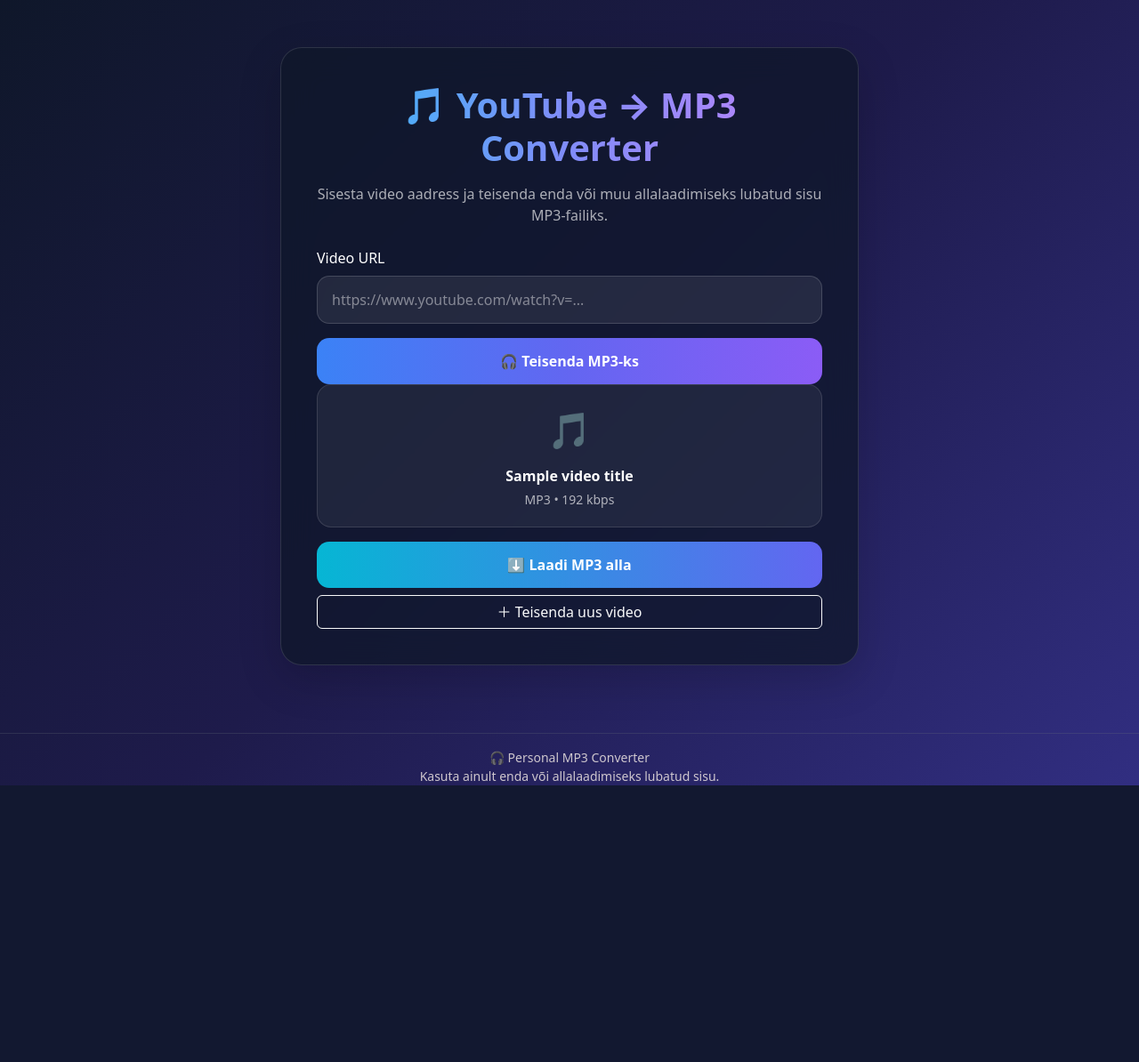
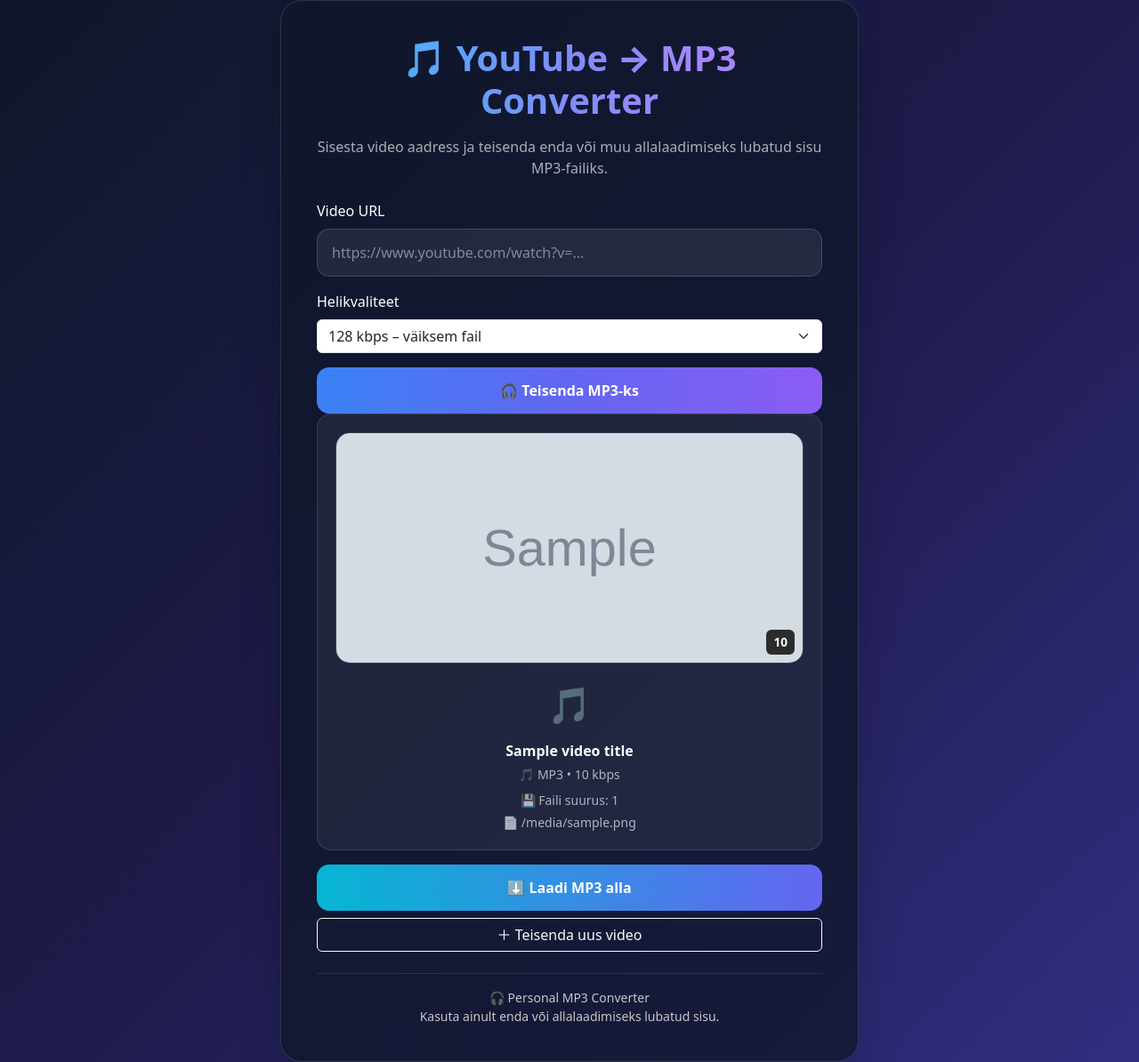
Before and after one commit to ojarve-lang/youtube-mp3-converter, a Flask app: template templates/index.html in a window 1280 px wide. Shown: the whole page at 89% size. Before the commit the page ends 883 px from the top, so only its background shows below. Run offline with Flask 3, Linux system fonts and the light colour scheme; the template is opened without the code that fills it: most values are stand-ins (such as "Sample title", 1, 10 or a date in 2020); grey boxes marked "Sample" are stand-in pictures.

Commit message:
Add audio quality selection and video details

```diff
--- a/app.py
+++ b/app.py
@@ -10,10 +10,16 @@ def index():
     message = None
     error_message = None
     video_title = None
+    video_thumbnail = None
+    video_duration = None
+    file_size = None
     filename = None
+    audio_quality = "192"  # Default audio quality
 
     if request.method == "POST":
         url = request.form.get("url")
+        audio_quality = request.form.get("quality", "192")
+          # Get selected audio quality
         print("Sisestatud URL:", url)
 
         ydl_opts = {
@@ -25,20 +31,31 @@ def index():
                 {
                     "key": "FFmpegExtractAudio",
                     "preferredcodec": "mp3",
-                    "preferredquality": "192",
+                    "preferredquality":audio_quality
                 }
             ],
         }
 
         try:
+
             with yt_dlp.YoutubeDL(ydl_opts) as ydl:
                 info = ydl.extract_info(url, download=True)
                 video_title = info.get("title", "Tundmatu pealkiri")
+                video_thumbnail = info.get("thumbnail", None)
+                duration_seconds = info.get("duration")
+                if duration_seconds is not None:
+                    minutes = duration_seconds // 60
+                    seconds = duration_seconds % 60
+                    video_duration = f"{minutes}:{seconds:02d}"
+
                 original_filename = ydl.prepare_filename(info)
 
             filename = os.path.basename(
                 original_filename.rsplit(".", 1)[0] + ".mp3"
-)
+            )
+            file_path = os.path.join("downloads", filename)
+            file_size = os.path.getsize(file_path) / (1024 * 1024)
+            file_size = f"{file_size:.1f} MB"
             print("Konverteerimine õnnestus!")
             message = "MP3 on edukalt valmis! 🎵"
         except Exception as error:
@@ -47,12 +64,16 @@ def index():
             error_message = "Tekkis viga konverteerimisel. Palun proovi uuesti."
 
     return render_template(
-    "index.html",
-    message=message,
-    error_message=error_message,
-    filename=filename,
-    video_title=video_title
-)
+        "index.html",
+        message=message,
+        error_message=error_message,
+        filename=filename,
+        video_title=video_title,
+        video_thumbnail=video_thumbnail,
+        video_duration=video_duration,
+        file_size=file_size,
+        audio_quality=audio_quality
+    )
 
 
 @app.route("/download/<path:filename>")
--- a/static/style.css
+++ b/static/style.css
@@ -82,3 +82,25 @@ h1 {
 .footer-text {
   color: rgba(228, 220, 220, 0.884);
 }
+.video-thumbnail {
+  width: 100%;
+  max-height: 260px;
+  object-fit: cover;
+  border-radius: 16px;
+  border: 1px solid rgba(255, 255, 255, 0.12);
+}
+.thumbnail-wrapper {
+  position: relative;
+}
+
+.duration-badge {
+  position: absolute;
+  right: 10px;
+  bottom: 10px;
+  background: rgba(0, 0, 0, 0.8);
+  color: white;
+  padding: 4px 8px;
+  border-radius: 6px;
+  font-size: 0.85rem;
+  font-weight: 600;
+}
--- a/templates/index.html
+++ b/templates/index.html
@@ -15,20 +15,28 @@
   </head>
 
 <body class="bg-dark text-light">
-    <div
-      class="container min-vh-100 d-flex align-items-center justify-content-center"
-    >
+
+  <div class="container min-vh-100 d-flex align-items-center justify-content-center">
+
     <div class="card shadow-lg p-4" style="max-width: 650px; width: 100%">
       <div class="card-body">
-          <h1 class="text-center mb-3">🎵 YouTube → MP3 Converter</h1>
+
+        <!-- Pealkiri -->
+        <h1 class="text-center mb-3">
+          🎵 YouTube → MP3 Converter
+        </h1>
 
         <p class="text-center text-muted mb-4">
           Sisesta video aadress ja teisenda enda või muu allalaadimiseks
           lubatud sisu MP3-failiks.
         </p>
 
+        <!-- Vorm -->
         <form method="POST" id="converterForm">
-            <label for="url" class="form-label"> Video URL </label>
+
+          <label for="url" class="form-label">
+            Video URL
+          </label>
 
           <input
             type="url"
@@ -36,46 +44,154 @@
             name="url"
             class="form-control mb-3"
             placeholder="https://www.youtube.com/watch?v=..."
-              value="{{ request.form.get ('url' , '') }}"
+            value="{{ request.form.get('url', '') }}"
             required
           />
 
-            <button type="submit" class="btn btn-primary w-100">
+          <!-- Helikvaliteet -->
+          <label for="quality" class="form-label">
+            Helikvaliteet
+          </label>
+
+          <select
+            id="quality"
+            name="quality"
+            class="form-select mb-3"
+          >
+            <option
+              value="128"
+              {% if audio_quality == "128" %}selected{% endif %}
+            >
+              128 kbps – väiksem fail
+            </option>
+
+            <option
+              value="192"
+              {% if audio_quality == "192" %}selected{% endif %}
+            >
+              192 kbps – hea kvaliteet
+            </option>
+
+            <option
+              value="320"
+              {% if audio_quality == "320" %}selected{% endif %}
+            >
+              320 kbps – parim kvaliteet
+            </option>
+          </select>
+
+          <!-- Konverteerimise nupp -->
+          <button
+            type="submit"
+            class="btn btn-primary w-100"
+          >
             🎧 Teisenda MP3-ks
           </button>
+
         </form>
 
+
+        <!-- Õnnestumise teade -->
         {% if message %}
-          <div class="alert alert-success mt-4 text-center">{{ message }}</div>
-          {% endif %} {% if error_message %}
+        <div class="alert alert-success mt-4 text-center">
+          {{ message }}
+        </div>
+        {% endif %}
+
+
+        <!-- Veateade -->
+        {% if error_message %}
         <div class="alert alert-danger mt-4 text-center">
           {{ error_message }}
         </div>
-          {% endif %} {% if video_title %}
+        {% endif %}
+
+
+        <!-- Tulemus -->
+        {% if video_title %}
+
         <div class="result-card text-center mb-3">
-            <div class="result-icon">🎵</div>
 
-            <strong class="d-block"> {{ video_title }} </strong>
+          <!-- Video pisipilt -->
+          {% if video_thumbnail %}
+          <div class="thumbnail-wrapper mb-3">
 
-            <div class="small text-muted mt-1">MP3 • 192 kbps</div>
+            <img
+              src="{{ video_thumbnail }}"
+              alt="Video pisipilt"
+              class="video-thumbnail"
+            />
+
+            <!-- Video kestus -->
+            {% if video_duration %}
+            <span class="duration-badge">
+              {{ video_duration }}
+            </span>
+            {% endif %}
+
           </div>
-          {% endif %} {% if filename %}
+          {% endif %}
+
+
+          <!-- Muusika ikoon -->
+          <div class="result-icon">
+            🎵
+          </div>
+
+
+          <!-- Video pealkiri -->
+          <strong class="d-block">
+            {{ video_title }}
+          </strong>
+
+
+          <!-- MP3 kvaliteet -->
+          <div class="small text-muted mt-1">
+            🎵 MP3 • {{ audio_quality }} kbps
+          </div>
+
+
+          <!-- Faili suurus -->
+          {% if file_size %}
+          <div class="small text-muted mt-2">
+            💾 Faili suurus: {{ file_size }}
+          </div>
+          {% endif %}
+
+
+          <!-- Failinimi -->
+          {% if filename %}
+          <div class="small text-muted mt-1">
+            📄 {{ filename }}
+          </div>
+          {% endif %}
+
+        </div>
+
+        {% endif %}
+
+
+        <!-- Allalaadimise nupud -->
+        {% if filename %}
+
         <a
           href="{{ url_for('download_file', filename=filename) }}"
           class="btn btn-success w-100"
         >
           ⬇ Laadi MP3 alla
         </a>
+
         <a
           href="{{ url_for('index') }}"
           class="btn btn-outline-light w-100 mt-2"
         >
           ＋ Teisenda uus video
         </a>
+
         {% endif %}
-        </div>
-      </div>
-    </div>
+
+
+        <!-- Footer -->
         <hr class="border-secondary mt-4" />
 
         <p class="footer-text text-center small mb-0">
@@ -83,12 +199,21 @@
           <br />
           Kasuta ainult enda või allalaadimiseks lubatud sisu.
         </p>
+
+      </div>
+    </div>
+
+  </div>
+
+
+  <!-- Laadimisanimatsioon -->
   <script>
     const form = document.getElementById("converterForm");
     const button = form.querySelector("button");
 
     form.addEventListener("submit", function () {
       button.disabled = true;
+
       button.innerHTML = `
         <span
           class="spinner-border spinner-border-sm me-2"
@@ -99,5 +224,7 @@
       `;
     });
   </script>
+
+</body>
   </body>
 </html>
```
Lines whose indentation alone changed are shown as unchanged.
